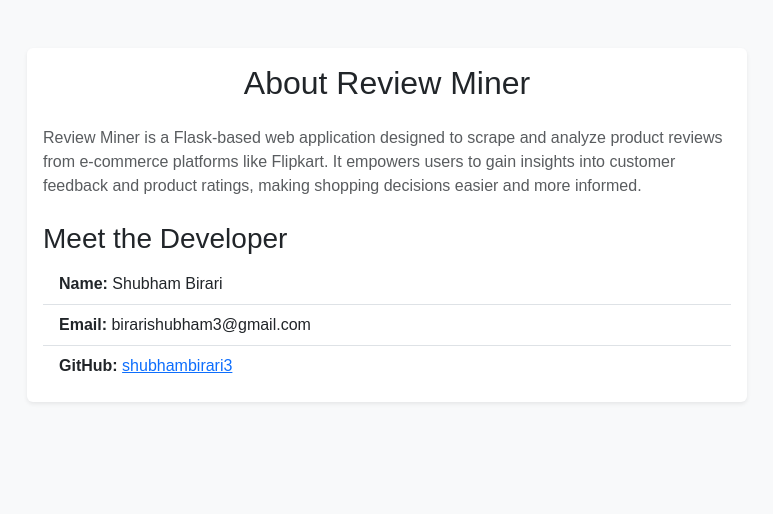
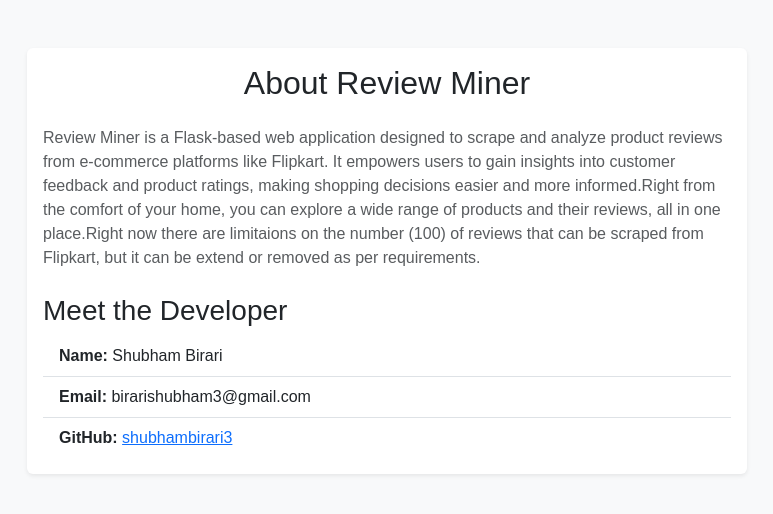
Before and after one commit to shubhambirari3/Review_scraper_Flipkart, a Flask app: page /about in a window 1280 px wide. Shown: the part 92-606 px from the top of the page, without its empty margins (253-1026 px from the left). Run offline with Flask 2, Linux system fonts and the light colour scheme.

Commit message:
fix: requiements file

```diff
--- a/requirements.txt
+++ b/requirements.txt
@@ -12,9 +12,9 @@
 MarkupSafe==2.1.1
 # requests==2.24.0
 soupsieve==2.0.1
-urllib3==1.25.10
+urllib3==2.4.0
 # Werkzeug==1.0.1
-six==1.16.0
+six==1.17.0
 pymongo
 Flask==2.3.2
 requests==2.31.0
@@ -23,4 +23,5 @@
 Flask-JWT-Extended==4.5.3
 PyJWT==2.8.0
 Werkzeug==2.3.7
+dotenv
  # Built-in with Python, no need to install separately
--- a/templates/about.html
+++ b/templates/about.html
@@ -8,7 +8,7 @@
                 <div class="card-body">
                     <h2 class="card-title text-center mb-4">About Review Miner</h2>
                     <p class="card-text text-muted">
-                        Review Miner is a Flask-based web application designed to scrape and analyze product reviews from e-commerce platforms like Flipkart. It empowers users to gain insights into customer feedback and product ratings, making shopping decisions easier and more informed.
+                        Review Miner is a Flask-based web application designed to scrape and analyze product reviews from e-commerce platforms like Flipkart. It empowers users to gain insights into customer feedback and product ratings, making shopping decisions easier and more informed.Right from the comfort of your home, you can explore a wide range of products and their reviews, all in one place.Right now there are limitaions on the number (100) of reviews that can be scraped from Flipkart, but it can be extend or removed as per requirements.
                     </p>
                     <h3 class="mt-4">Meet the Developer</h3>
                     <ul class="list-group list-group-flush">
```
Also changed, not shown: scraped_data.db.
